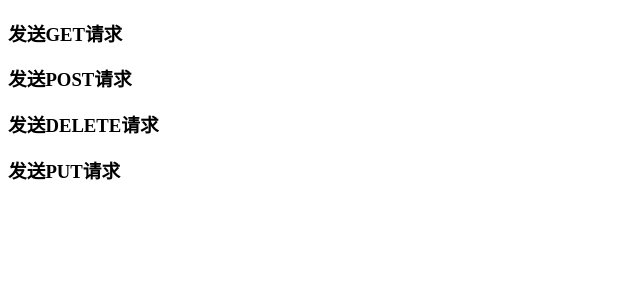
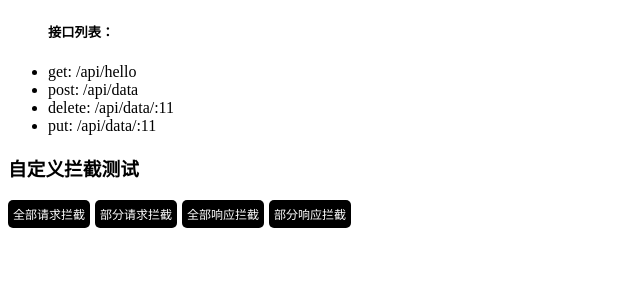
Before and after one commit to CoderYc0923/virtual-axios, a Vue app in the folder examples/vue3/: page / in a window 1280 px wide. Shown: the top 300 px of the page, without its empty margins (0-640 px from the left). Built offline with nearby package versions, Linux system fonts and the light colour scheme.

Commit message:
test: 自定义拦截测试 - 全部请求拦截

```diff
--- a/examples/vue3/src/App.vue
+++ b/examples/vue3/src/App.vue
@@ -1,43 +1,71 @@
 <template>
   <div id="app">
-    <h3 @click="sendRequest('get')">发送GET请求</h3>
-    <h3 @click="sendRequest('post')">发送POST请求</h3>
-    <h3 @click="sendRequest('delete')">发送DELETE请求</h3>
-    <h3 @click="sendRequest('put')">发送PUT请求</h3>
+    <ul>
+      <h5>接口列表：</h5>
+      <li>get: /api/hello</li>
+      <li>post: /api/data</li>
+      <li>delete: /api/data/:11</li>
+      <li>put: /api/data/:11</li>
+    </ul>
+    <h3>自定义拦截测试</h3>
+    <div class="btn-box">
+      <span @click="testCustomActions('all-request')">全部请求拦截</span>
+      <span @click="testCustomActions('scope-request')">部分请求拦截</span>
+      <span @click="testCustomActions('all-response')">全部响应拦截</span>
+      <span @click="testCustomActions('scope-response')">部分响应拦截</span>
+    </div>
   </div>
 </template>
 
 <script setup lang="ts">
 import { onMounted, ref } from "vue";
-import request from './https/index'
+import allRequest from './https/customFactory/allRequest'
 
-const sendRequest = (type: string) => {
+const testCustomActions = (type: string) => {
   const typeMap: any = {
-    get: sendGet,
-    post: sendPost,
-    delete: sendDelete,
-    put: sendPut
+    'all-request': useAllRequest,
+    'scope-request': useScopeRequest,
+    'all-response': useAllResponse,
+    'scope-response': useScopeResponse
   }
 
   typeMap[type]()
 }
 
-const sendGet = async () => {
-  await request.get('/api/hello')
+const useAllRequest = async () => {
+  await allRequest.get('/api/hello')
+  await allRequest.post('/api/data', { data: '111111' })
+  await allRequest.delete(`/api/data/:${11}`)
+  await allRequest.put(`/api/data/:${22}`)
 }
 
-const sendPost = async () => {
-  await request.post('/api/data', {data: '111111'})
+const useScopeRequest = async () => {
+  // await request.post('/api/data', { data: '111111' })
 }
 
-const sendDelete = async () => {
-  await request.delete(`/api/data/:${11}`)
+const useAllResponse = async () => {
+  // await request.delete(`/api/data/:${11}`)
 }
 
-const sendPut = async () => {
-  await request.put(`/api/data/:${22}`)
+const useScopeResponse = async () => {
+  // await request.put(`/api/data/:${22}`)
 }
 
 </script>
 
-<style scoped lang="scss"></style>
+<style>
+.btn-box {
+  display: flex;
+  align-items: center;
+}
+
+.btn-box span {
+  padding: 5px;
+  margin-right: 5px;
+  background-color: black;
+  color: #ffffff;
+  border-radius: 5px;
+  font-size: 12px;
+  cursor: pointer;
+}
+</style>
--- /dev/null
+++ b/examples/vue3/src/https/customFactory/allRequest.ts
@@ -0,0 +1,37 @@
+import axios from 'axios'
+import AxiosFactory from 'axios-factory/index'
+import { BaseConfig } from 'axios-factory/type'
+
+// //创建一个axios实例
+
+const service = axios.create({
+    baseURL: 'http://localhost:3001',
+    headers: {
+        'Content-Type': 'application/json'
+    }
+})
+
+//通过axios-factory对service进行加工
+
+const config: BaseConfig = {
+    interceptors: [
+        {
+            type: 'request',
+            coverAll: true,
+            success: (config: any) => {
+                console.log(`接口调用成功:${config.method} - ${config.url} 被捕获`)
+            },
+            error: (error: any) => {
+                console.log(`接口调用失败:${error.config.method} - ${error.config.url} 被捕获`)
+            }
+        }
+    ]
+}
+
+const axiosInstance = new AxiosFactory(service, config)
+
+const allRequest = axiosInstance.getvirtualAxios()
+
+//最后输出axios实例
+
+export default allRequest
--- a/packages/axios-factory/index.ts
+++ b/packages/axios-factory/index.ts
@@ -48,8 +48,8 @@ class AxiosFactory {
   generateInterceptor(interceptor: Interceptor) {
     this.instance.interceptors[interceptor.type].use((config: any) => {
       const url = interceptor.type === 'request' ? config.url : config.config.url
-      if (interceptor.coverAll) config.success(config)
-      else if (interceptor.scopePorts?.includes(url)) config.success(config)
+      if (interceptor.coverAll) interceptor.success(config)
+      else if (interceptor.scopePorts?.includes(url)) interceptor.success(config)
       return config
     }, (error: any) => {
       if (interceptor.coverAll) error.success(error)
```
